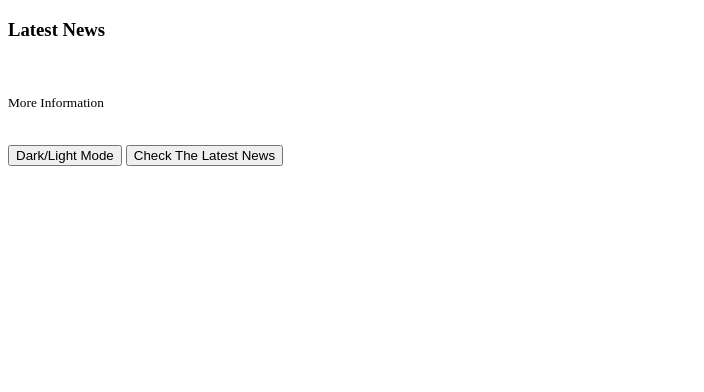
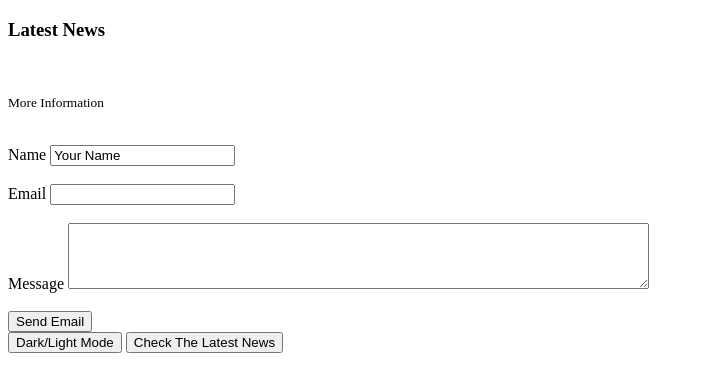
Before and after one commit to Hazzahh/ictweb441Task2, a plain HTML site: page index.html in a window 1280 px wide. Shown: the whole page, without its empty margins (0-704 px from the left). Drawn offline with Linux system fonts and the light colour scheme.

Commit message:
Update index.html

```diff
--- a/index.html
+++ b/index.html
@@ -12,6 +12,15 @@
 
     <p id="info"><small>More Information</small></p><br>
 
+    <form id="contactForm">
+        <label for="name">Name</label>
+        <input type="text" id="name" name="name"required autocomplete="on" value="Your Name"><br><br>
+        <label for="email">Email</label>
+        <input type="email" id="email"name="email"required><br><br>
+        <label for="message">Message</label>
+        <textarea id="message"name="message"rows="4"cols="70"required></textarea><br><br>
+        <button type="submit">Send Email</button>
+    </form>
 
     <button id="myButton">Dark/Light Mode</button>
     <button id="myBtn">Check The Latest News</button>
```
